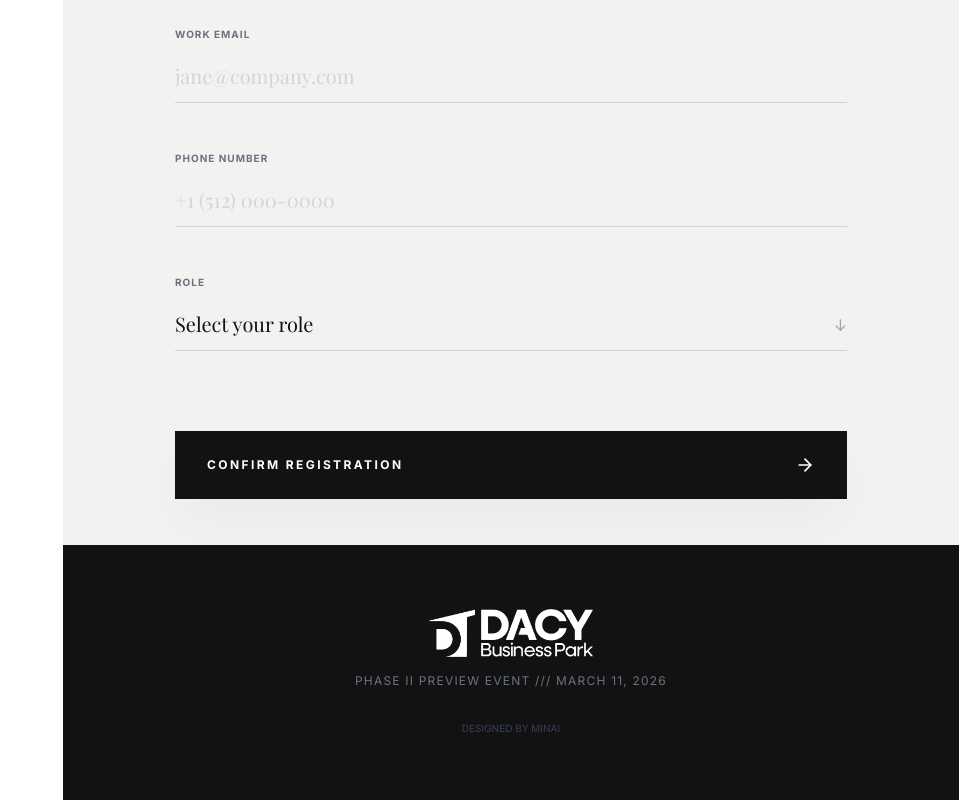
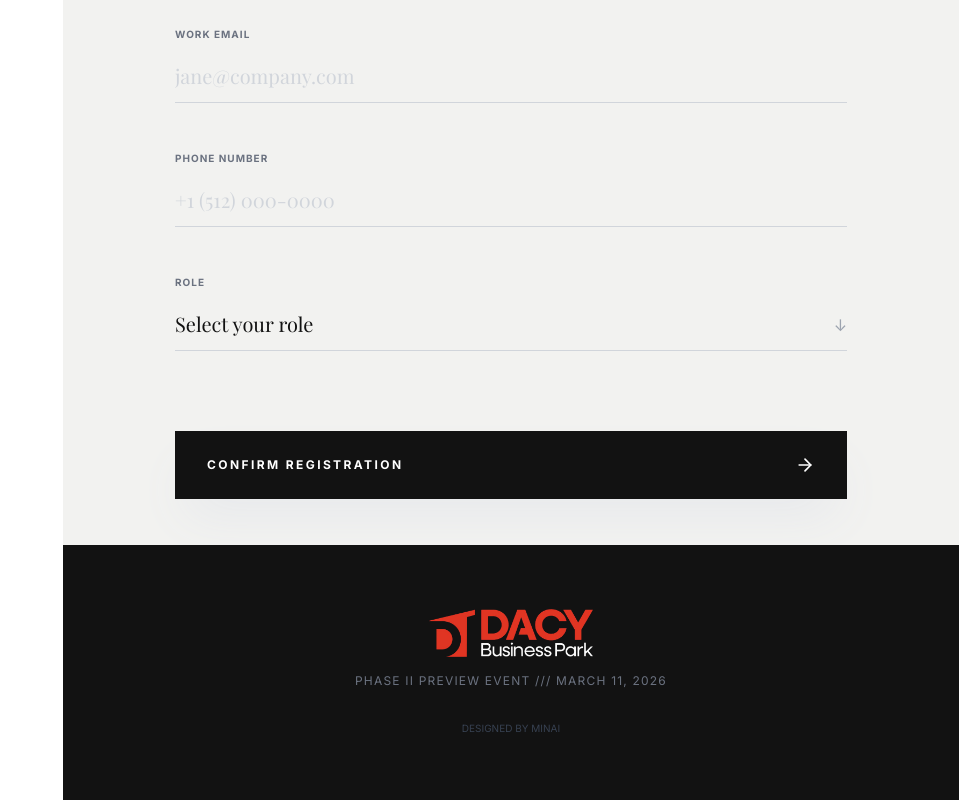
Before and after one commit to 100Bco/dacybussinesspark-v2, a React (Vite) app: page / in a window 1280 px wide. Shown: the part 3455-4255 px from the top of the page, without its empty margins (321-1280 px from the left). Built offline with nearby package versions, Linux system fonts and the light colour scheme; a web font is replaced by a local one.

Commit message:
Show Dacy logo in original red color on footer
Removed brightness-0 invert filter from footer logo to display original red brand color instead of white.

```diff
--- a/components/RightPanel.tsx
+++ b/components/RightPanel.tsx
@@ -262,7 +262,7 @@ export const RightPanel: React.FC = () => {
          <img
            src="/images/partners/Dacy%20logo.png"
            alt="Dacy Business Park"
-           className="h-12 mx-auto mb-4 object-contain brightness-0 invert"
+           className="h-12 mx-auto mb-4 object-contain"
          />
          <p className="text-xs font-mono text-gray-500 mb-8 tracking-widest uppercase">Phase II Preview Event /// March 11, 2026</p>
          <p className="text-[10px] font-mono text-gray-700 uppercase">Designed by MinAI</p>
```
